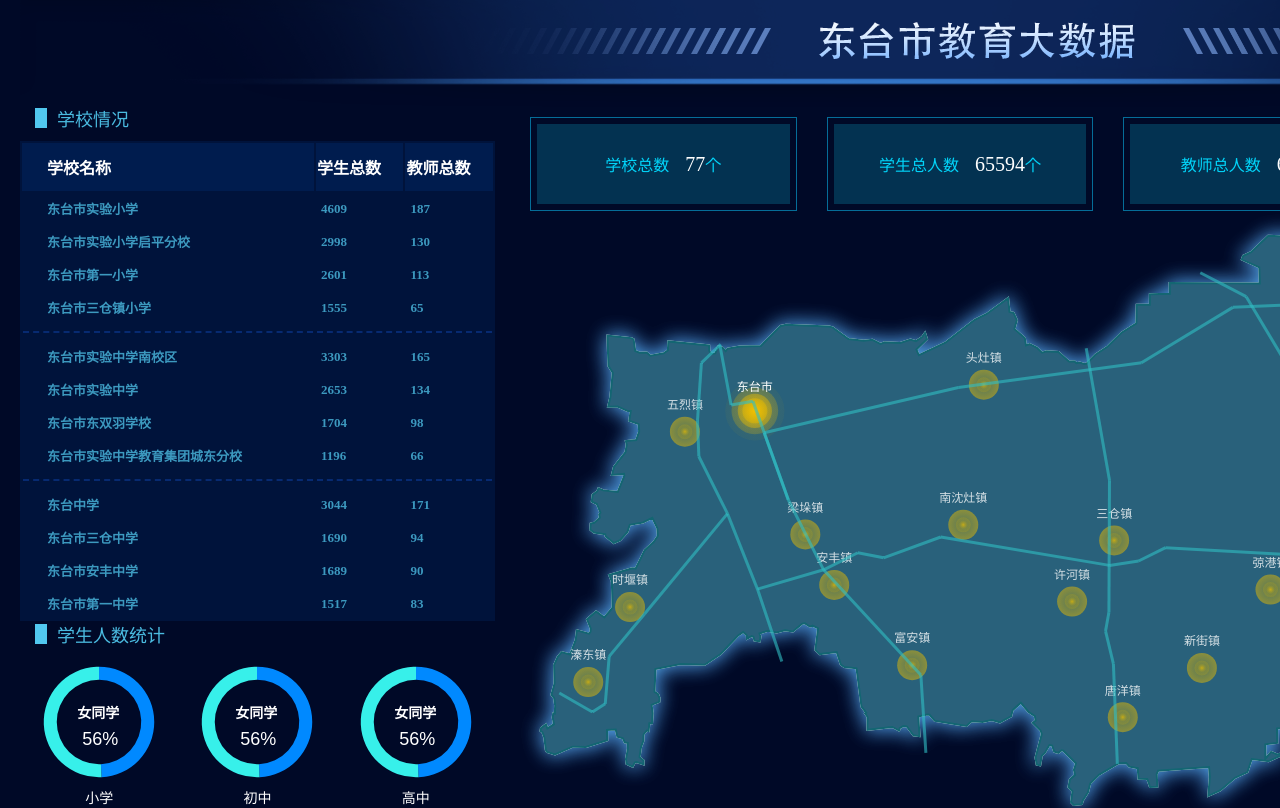
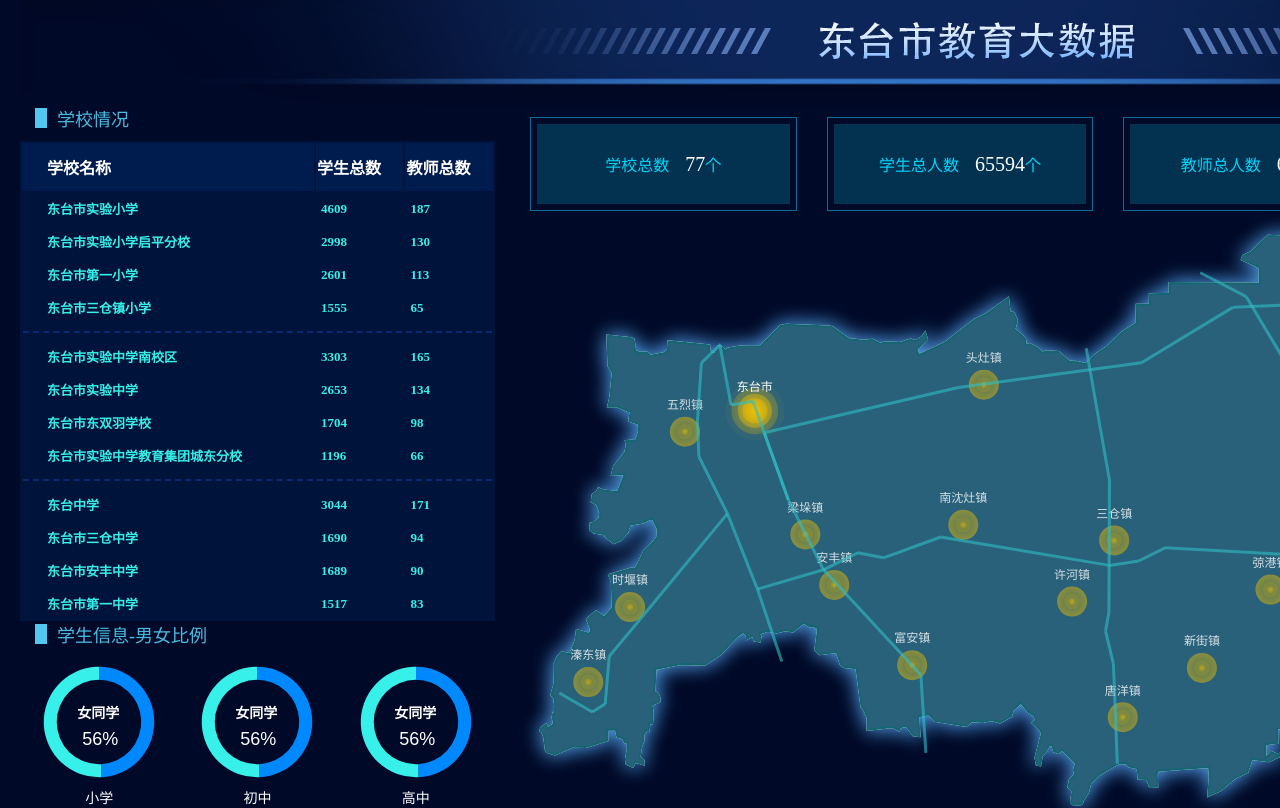
Before and after one commit to mianjuhou/BigDataBoard, a Vue app: page /#/ in a window 1280 px wide. Shown: the top 808 px of the page. Built offline with nearby package versions, Linux system fonts and the light colour scheme.

Commit message:
主页修改

```diff
--- a/src/components/MainIndex.vue
+++ b/src/components/MainIndex.vue
@@ -17,7 +17,7 @@
                 <th style="width: 15%;" align="left">学生总数</th>
                 <th style="width: 15%;" align="left">教师总数</th>
                 </thead>
-                <tr v-for="school of school0" style="background-color: #00133B;color: #3C99BF;font-size: 13px;">
+                <tr v-for="school of school0" style="background-color: #00133B;color: #37EFE9;font-size: 13px;">
                   <th align="left" style="padding-left: 25px;padding-top: 6px;padding-bottom: 6px;">
                     {{school.name}}
                   </th>
@@ -39,7 +39,7 @@
                     <div style="width: 100%;border-top: #072A71 dashed 2px;"></div>
                   </th>
                 </tr>
-                <tr v-for="school of school1" style="background-color: #00133B;color: #3C99BF;font-size: 13px;">
+                <tr v-for="school of school1" style="background-color: #00133B;color: #37EFE9;font-size: 13px;">
                   <th align="left" style="padding-left: 25px;padding-top: 6px;padding-bottom: 6px;">
                     {{school.name}}
                   </th>
@@ -61,7 +61,7 @@
                     <div style="width: 100%;border-top: #072A71 dashed 2px;"></div>
                   </th>
                 </tr>
-                <tr v-for="school of school2" style="background-color: #00133B;color: #3C99BF;font-size: 13px;">
+                <tr v-for="school of school2" style="background-color: #00133B;color: #37EFE9;font-size: 13px;">
                   <th align="left" style="padding-left: 25px;padding-top: 6px;padding-bottom: 6px;">
                     {{school.name}}
                   </th>
@@ -78,7 +78,7 @@
           <div style="margin-top: 10px;">
             <div style="display: flex;align-items: center;width: 96%;margin-top: 10px;margin-bottom: 10px;">
               <div style="width: 12px;height: 20px;background-color: #51C8EF;margin-left: 15px;"></div>
-              <span style="color: #4ABBE0;font-size: 18px;margin-left: 10px;">学生人数统计</span>
+              <span style="color: #4ABBE0;font-size: 18px;margin-left: 10px;">学生信息-男女比例</span>
             </div>
             <el-row>
               <el-col :span="8">
@@ -951,13 +951,13 @@
           legend: {
             right: '10%',
             data: [
-              {name: '总数', icon: 'circle', textStyle: {color: '#5E7AD1', fontSize: 10}},
-              {name: '微课', icon: 'circle', textStyle: {color: '#5E7AD1', fontSize: 10}},
-              {name: '试题', icon: 'circle', textStyle: {color: '#5E7AD1', fontSize: 10}}],
+              {name: '总体', icon: 'circle', textStyle: {color: '#5E7AD1', fontSize: 10}},
+              {name: '男', icon: 'circle', textStyle: {color: '#5E7AD1', fontSize: 10}},
+              {name: '女', icon: 'circle', textStyle: {color: '#5E7AD1', fontSize: 10}}],
           },
           xAxis: {
             type: 'category',
-            data: ['Mon', 'Tue', 'Wed'],
+            data: ['小学', '初中', '高中'],
             axisLabel: {
               color: '#FFFFFF'
             },
@@ -991,7 +991,7 @@
             }
           },
           series: [{
-            name: '总数',
+            name: '总体',
             type: 'bar',
             barGap: 0,
             data: [320, 332, 301],
@@ -1004,7 +1004,7 @@
             barWidth: 20
           },
             {
-              name: '微课',
+              name: '男',
               type: 'bar',
               data: [220, 182, 191],
               itemStyle: {
@@ -1016,7 +1016,7 @@
               barWidth: 20
             },
             {
-              name: '试题',
+              name: '女',
               type: 'bar',
               data: [150, 232, 201],
               itemStyle: {
```
